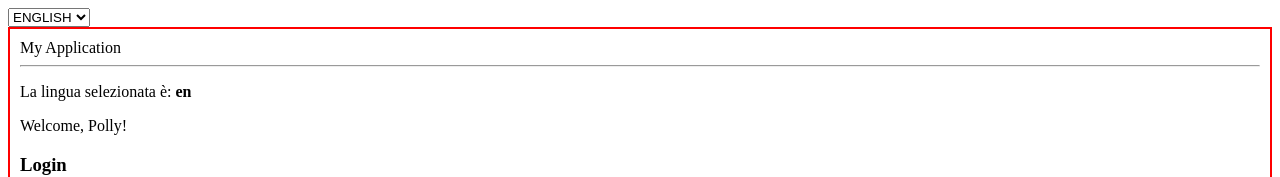
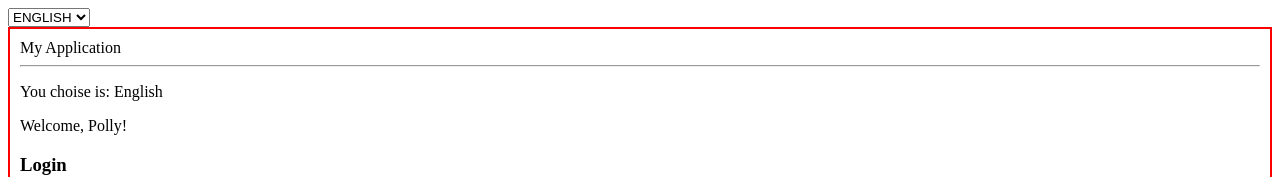
Before and after one commit to frances8713/react-exercises, a React (Create React App) app: page / in a window 1280 px wide. Shown: the top 177 px of the page. Built offline with nearby package versions, Linux system fonts and the light colour scheme.

Commit message:
feat: exercise context-01 modified

```diff
--- a/src/App.js
+++ b/src/App.js
@@ -22,8 +22,8 @@ export class App extends React.Component {
         return (
           <div>
             <select value={this.state.language} onChange={this.handleLanguageChange}>
-              <option value="English">ENGLISH</option>
-              <option value="Italiano">ITALIANO</option>
+              <option value="en">ENGLISH</option>
+              <option value="it">ITALIANO</option>
             </select>
           <LanguageContext.Provider value={this.state.language}>
           <Container title="My Application">
--- a/src/DisplayLanguage.js
+++ b/src/DisplayLanguage.js
@@ -1,6 +1,14 @@
 import React from "react";
 import { LanguageContext } from "./LanguageContext";
 
+const stringa = {
+    en: {
+        stringa: "You choise is: English"
+    },
+    it: {
+        stringa: "La tua scelta è: Italiano"
+    }
+}
 
 export class DisplayLanguage extends React.Component {
     render () {
@@ -8,11 +16,7 @@ export class DisplayLanguage extends React.Component {
             <div>
                 <LanguageContext.Consumer>
                    { language => {
-                    return (
-                        <div>
-                            <p className="language">La lingua selezionata è: <span>{language}</span></p>
-                        </div>
-                    )
+                    return <p>{stringa[language].stringa}</p>
                    } }
                 </LanguageContext.Consumer>
             </div>
--- a/src/index.css
+++ b/src/index.css
@@ -4,7 +4,3 @@
     border: 2px solid red;
     padding: 10px;
 }
-
-.language > span {
-    font-weight: bold;
-}
```
